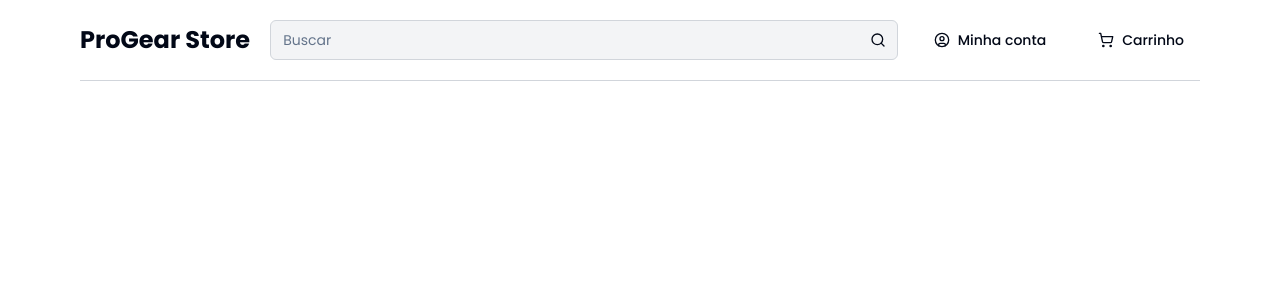
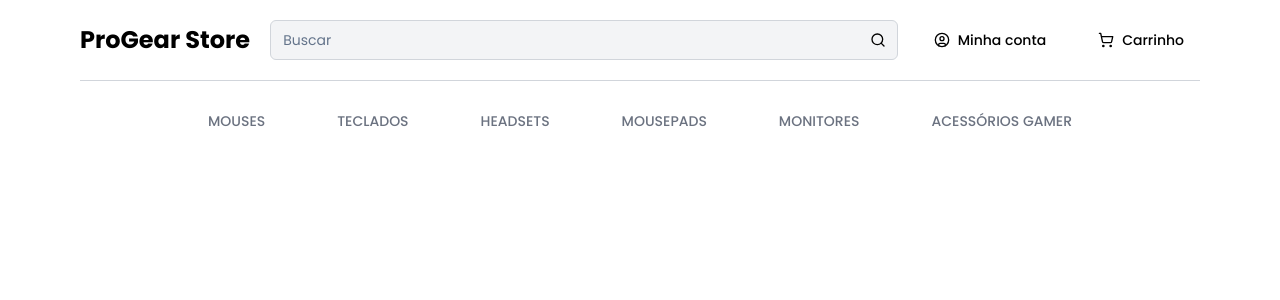
Before and after one commit to arisonfirmino/pro-gear-store, a Next.js app: page / in a window 1280 px wide. Shown: the top 300 px of the page. Built offline with nearby package versions, Linux system fonts and the light colour scheme.

Commit message:
feat: add initial Nav component

```diff
--- a/app/(home)/page.tsx
+++ b/app/(home)/page.tsx
@@ -1,5 +1,6 @@
 import Header from "@/app/components/ui/header";
 import { Separator } from "@/app/components/ui/separator";
+import Nav from "@/app/components/ui/nav";
 
 const Home = () => {
   return (
@@ -7,6 +8,8 @@ const Home = () => {
       <Header />
 
       <Separator />
+
+      <Nav />
     </>
   );
 };
--- a/app/components/header_components/cart.tsx
+++ b/app/components/header_components/cart.tsx
@@ -16,7 +16,10 @@ const Cart = () => {
   return (
     <Sheet>
       <SheetTrigger asChild>
-        <Button variant="ghost" className={cn("w-10 md:w-auto")}>
+        <Button
+          variant="ghost"
+          className={cn("w-10 text-foreground md:w-auto")}
+        >
           <ShoppingCartIcon />
           <span className="hidden md:flex">Carrinho</span>
         </Button>
--- a/app/components/header_components/menu.tsx
+++ b/app/components/header_components/menu.tsx
@@ -16,7 +16,10 @@ const Menu = () => {
   return (
     <Sheet>
       <SheetTrigger asChild>
-        <Button variant="ghost" className={cn("w-10 md:w-auto")}>
+        <Button
+          variant="ghost"
+          className={cn("w-10 text-foreground md:w-auto")}
+        >
           <CircleUserIcon />
           <span className="hidden md:flex">Minha conta</span>
         </Button>
--- a/app/components/ui/button.tsx
+++ b/app/components/ui/button.tsx
@@ -1,8 +1,8 @@
-import * as React from "react"
-import { Slot } from "@radix-ui/react-slot"
-import { cva, type VariantProps } from "class-variance-authority"
+import * as React from "react";
+import { Slot } from "@radix-ui/react-slot";
+import { cva, type VariantProps } from "class-variance-authority";
 
-import { cn } from "@/app/lib/utils"
+import { cn } from "@/app/lib/utils";
 
 const buttonVariants = cva(
   "inline-flex items-center justify-center gap-2 whitespace-nowrap rounded-md text-sm font-medium ring-offset-background transition-colors focus-visible:outline-none focus-visible:ring-2 focus-visible:ring-ring focus-visible:ring-offset-2 disabled:pointer-events-none disabled:opacity-50 [&_svg]:pointer-events-none [&_svg]:size-4 [&_svg]:shrink-0",
@@ -16,7 +16,7 @@ const buttonVariants = cva(
           "border border-input bg-background hover:bg-accent hover:text-accent-foreground",
         secondary:
           "bg-secondary text-secondary-foreground hover:bg-secondary/80",
-        ghost: "hover:bg-accent hover:text-accent-foreground",
+        ghost: "hover:bg-accent text-accent-foreground hover:text-foreground",
         link: "text-primary underline-offset-4 hover:underline",
       },
       size: {
@@ -30,27 +30,27 @@ const buttonVariants = cva(
       variant: "default",
       size: "default",
     },
-  }
-)
+  },
+);
 
 export interface ButtonProps
   extends React.ButtonHTMLAttributes<HTMLButtonElement>,
     VariantProps<typeof buttonVariants> {
-  asChild?: boolean
+  asChild?: boolean;
 }
 
 const Button = React.forwardRef<HTMLButtonElement, ButtonProps>(
   ({ className, variant, size, asChild = false, ...props }, ref) => {
-    const Comp = asChild ? Slot : "button"
+    const Comp = asChild ? Slot : "button";
     return (
       <Comp
         className={cn(buttonVariants({ variant, size, className }))}
         ref={ref}
         {...props}
       />
-    )
-  }
-)
-Button.displayName = "Button"
+    );
+  },
+);
+Button.displayName = "Button";
 
-export { Button, buttonVariants }
+export { Button, buttonVariants };
--- /dev/null
+++ b/app/components/ui/nav.tsx
@@ -0,0 +1,40 @@
+import { cn } from "@/app/lib/utils";
+
+import { Button } from "@/app/components/ui/button";
+
+import {
+  CableIcon,
+  HeadsetIcon,
+  KeyboardIcon,
+  MonitorIcon,
+  MouseIcon,
+  SquareIcon,
+} from "lucide-react";
+
+const Nav = () => {
+  const nav_items = [
+    { category: "Mouses", icon: <MouseIcon /> },
+    { category: "Teclados", icon: <KeyboardIcon /> },
+    { category: "Headsets", icon: <HeadsetIcon /> },
+    { category: "Mousepads", icon: <SquareIcon /> },
+    { category: "Monitores", icon: <MonitorIcon /> },
+    { category: "Acessórios Gamer", icon: <CableIcon /> },
+  ];
+
+  return (
+    <nav className="flex justify-between md:justify-center md:gap-10">
+      {nav_items.map((item) => (
+        <Button
+          key={item.category}
+          variant="ghost"
+          className={cn("w-10 uppercase md:w-auto")}
+        >
+          <span className="hidden xl:flex">{item.category}</span>
+          <span className="xl:hidden">{item.icon}</span>
+        </Button>
+      ))}
+    </nav>
+  );
+};
+
+export default Nav;
--- a/app/globals.css
+++ b/app/globals.css
@@ -11,7 +11,7 @@ body {
 @layer base {
   :root {
     --background: 0 0% 100%;
-    --foreground: 222.2 84% 4.9%;
+    --foreground: 0, 0%, 0%;
     --card: 0 0% 100%;
     --card-foreground: 222.2 84% 4.9%;
     --popover: 0 0% 100%;
@@ -23,7 +23,7 @@ body {
     --muted: 220, 14%, 96%;
     --muted-foreground: 215.4 16.3% 46.9%;
     --accent: 220, 14%, 96%;
-    --accent-foreground: 222.2 47.4% 11.2%;
+    --accent-foreground: 220, 9%, 46%;
     --destructive: 0 84.2% 60.2%;
     --destructive-foreground: 210 40% 98%;
     --border: 216, 12%, 84%;
```
